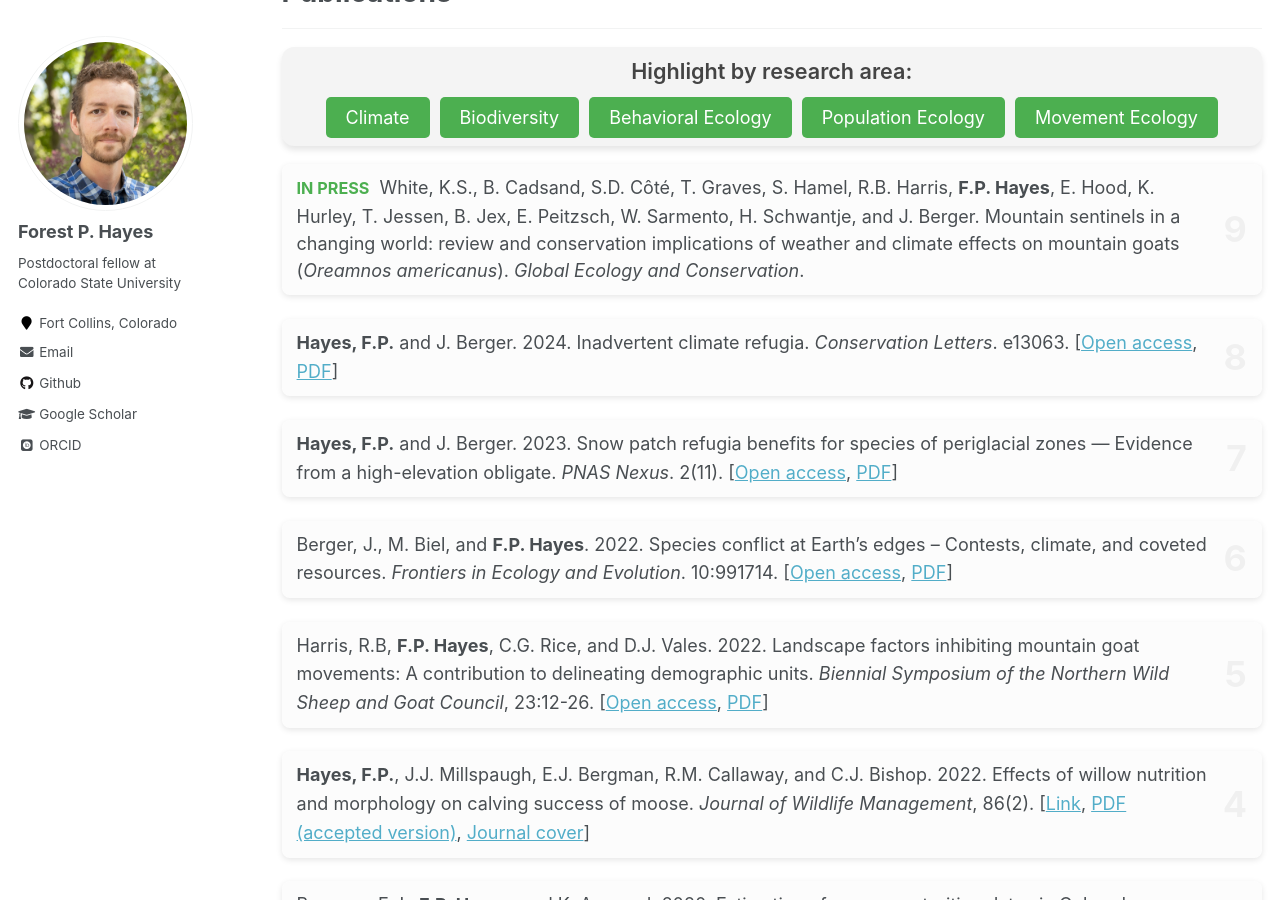
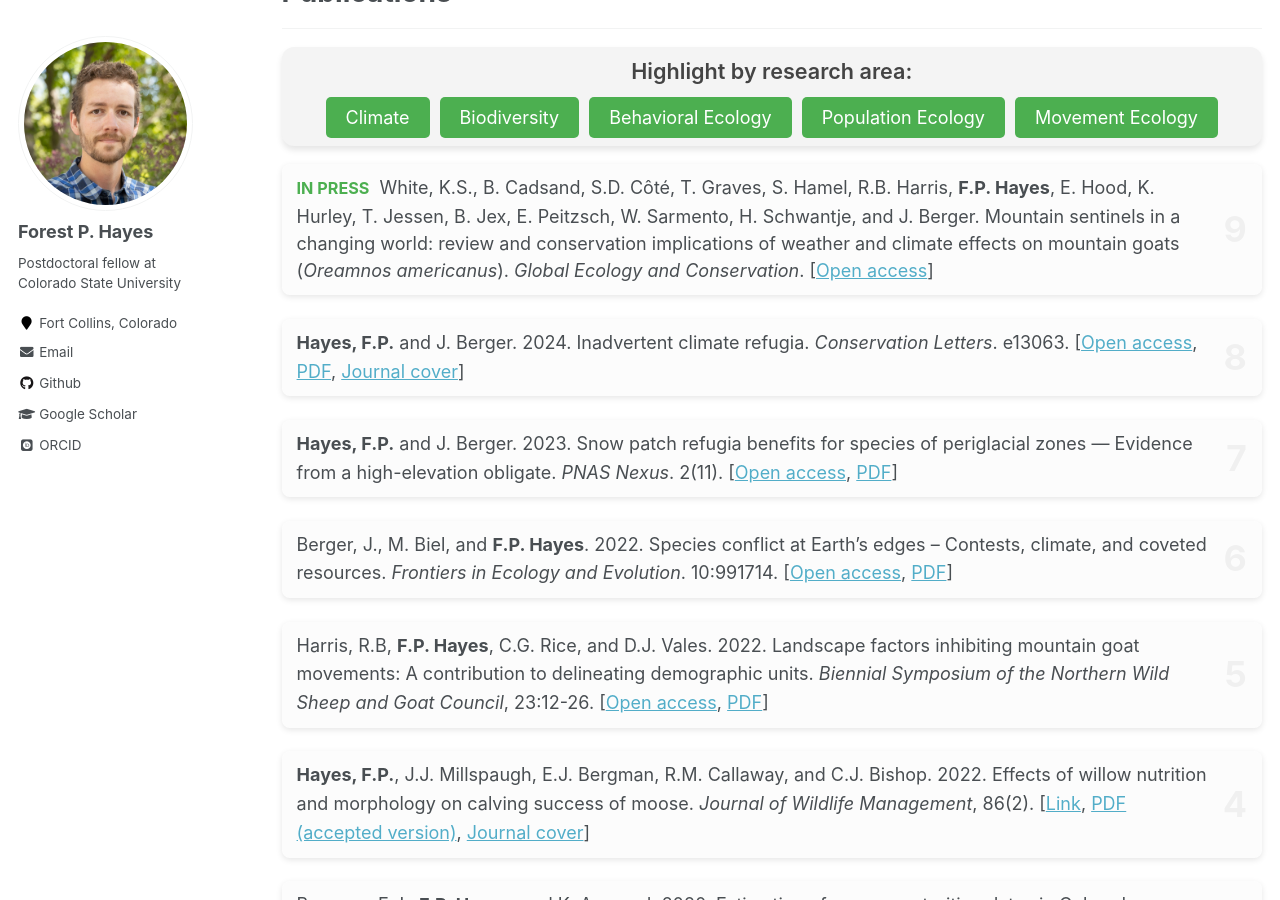
Before and after one commit to foresthayes/foresthayes.github.io, a Jekyll site: the page built from _pages/publications.md, in a window 1280 px wide and 900 px high, scrolled down 1116 px. Built offline with Jekyll 4.4.1, drawn with Linux system fonts in a browser that asks for light colours; some web fonts are replaced.

Commit message:
Update publications

```diff
--- a/_pages/publications.md
+++ b/_pages/publications.md
@@ -130,12 +130,12 @@
 <span class="publication" data-topics="Climate, Behavioral Ecology">
   <span style="color: #4CAF50; font-size: 0.9em; font-weight: bold; text-transform: uppercase; margin-right: 5px;">In press</span>
   <span class="publication-number">9</span>
-  White, K.S., B. Cadsand, S.D. Côté, T. Graves, S. Hamel, R.B. Harris, **F.P. Hayes**, E. Hood, K. Hurley, T. Jessen, B. Jex, E. Peitzsch, W. Sarmento, H. Schwantje, and J. Berger. Mountain sentinels in a changing world: review and conservation implications of weather and climate effects on mountain goats (<em>Oreamnos americanus</em>). *Global Ecology and Conservation*.
+  White, K.S., B. Cadsand, S.D. Côté, T. Graves, S. Hamel, R.B. Harris, **F.P. Hayes**, E. Hood, K. Hurley, T. Jessen, B. Jex, E. Peitzsch, W. Sarmento, H. Schwantje, and J. Berger. Mountain sentinels in a changing world: review and conservation implications of weather and climate effects on mountain goats (<em>Oreamnos americanus</em>). *Global Ecology and Conservation*. \[[Open access](https://doi.org/10.1016/j.gecco.2024.e03364)\]
 </span>
 
 <span class="publication" data-topics="Climate, Biodiversity, Population Ecology">
   <span class="publication-number">8</span>
-  **Hayes, F.P.** and J. Berger. 2024. Inadvertent climate refugia. *Conservation Letters*. e13063. \[[Open access](https://doi.org/10.1111/conl.13063), <a href="./2024_Hayes and Berger_Inadvertent climate refugia.pdf">PDF</a>\]
+  **Hayes, F.P.** and J. Berger. 2024. Inadvertent climate refugia. *Conservation Letters*. e13063. \[[Open access](https://doi.org/10.1111/conl.13063), <a href="./2024_Hayes and Berger_Inadvertent climate refugia.pdf">PDF</a>, <a href="/images/publications/hayes-CONSLcover-2024.jpg">Journal cover</a>\]
 </span>
 
 <span class="publication" data-topics="Climate, Behavioral Ecology">
```
Also changed, not shown: images/publications/hayes-CONSLcover-2024.jpg (added).
